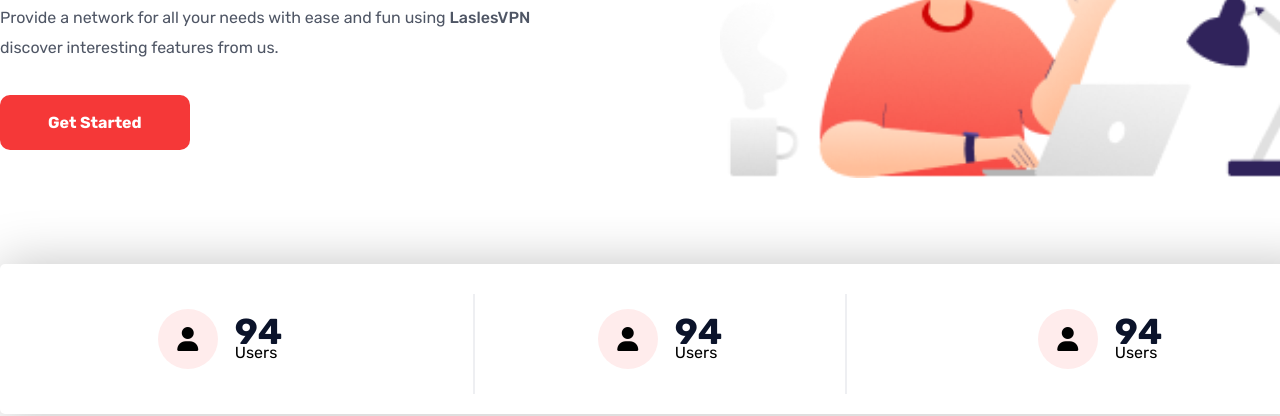
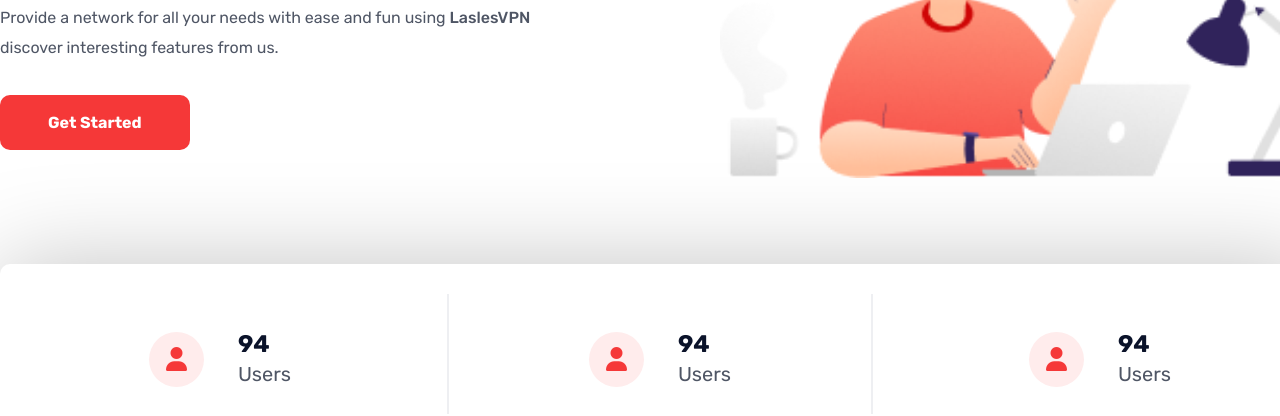
Before and after one commit to dev-mehedihassan/laslesVPN, a plain HTML site: page index.html in a window 1280 px wide. Shown: the part 387-803 px from the top of the page. Drawn offline with Linux system fonts and the light colour scheme.

Commit message:
counter section added

```diff
--- a/css/style.css
+++ b/css/style.css
@@ -122,6 +122,7 @@ h1,h2,h3,h4,h5,h6,p{
 .banner_content p span{
     font-weight: 500;
 }
+
 .banner_btn{
     font-weight: 700;
     font-size: 16px;
@@ -131,6 +132,12 @@ h1,h2,h3,h4,h5,h6,p{
     border: none;
     background: #F53838;
     border-radius: 10px;
+    transition: all linear 0.3s;
+}
+
+.banner_btn:hover{
+    color: #F53838;
+    background: #FFFFFF;
 }
 
 .banner_img{
@@ -148,55 +155,67 @@ h1,h2,h3,h4,h5,h6,p{
 
 .counter_wrapper{
     width: 100%;
-    height: 150px;
-    box-shadow: 0 1.88px 53.56px 0 rgba(0, 0, 0, .25);
+    height: 190px;
     display: flex;
     align-items: center;
     justify-content: space-around;
-    border-radius: 5px;
-    background-color: white;
+    border-radius: 10px;
+    box-shadow: 0 4px 100px 0 rgba(0, 0, 0, 0.25);
+}
 
-}
 .counter_item{
     display: flex;
     align-items: center;
-    gap: 17px;
+    gap: 34px;
     position: relative;
 }
+
 .counter_item.center::after{
     position: absolute;
     content: "";
+    top: -35px;
+    left: -100%;
     width: 2px;
-    height: 100px;
-    background-color: #EEEFF2;
-    top: -15px;
-    left: -100%;
+    height: 120px;
+    background: #EEEFF2;
 }
+
 .counter_item.center::before{
     position: absolute;
     content: "";
+    top: -35px;
+    right: -100%;
     width: 2px;
-    height: 100px;
-    background-color: #EEEFF2;
-    top: -15px;
-    right: -100%;
-}
-.counter_item .heading{
-    font-size: 36px;
-    font-weight: 700;
-    color: #0B132A;
+    height: 120px;
+    background: #EEEFF2;
 }
 
 .counter_item .icon{
-    width: 60px;
-    height: 60px;
-    background-color: #FFECEC;
+    width: 55px;
+    height: 55px;
+    background: #FFECEC;
     border-radius: 50%;
     display: flex;
     align-items: center;
     justify-content: center;
 }
+
 .counter_item i{
     font-size: 24px;
+    color: #F53838;
+}
+
+.counter_item h4{
+    font-weight: 700;
+    font-size: 24px;
+    line-height: 30px;
+    color: #0B132A;
+}
+
+.counter_item p{
+    font-weight: 400;
+    font-size: 20px;
+    line-height: 30px;
+    color: #4F5665;
 }
 /* ==== Counter Section Style End ==== */
--- a/index.html
+++ b/index.html
@@ -70,22 +70,22 @@
                 <div class="counter_item">
                     <div class="icon"><i class="fa-solid fa-user"></i></div>
                     <div class="itemone">
-                        <h4 class="heading">94</h4>
-                        <p class="cmn_des">Users</p>
+                        <h4>94</h4>
+                        <p>Users</p>
                     </div>
                 </div>
                 <div class="counter_item center">
                     <div class="icon"><i class="fa-solid fa-user"></i></div>
                     <div class="itemone">
-                        <h4 class="heading">94</h4>
-                        <p class="cmn_des">Users</p>
+                        <h4>94</h4>
+                        <p>Users</p>
                     </div>
                 </div>
                 <div class="counter_item">
                     <div class="icon"><i class="fa-solid fa-user"></i></div>
                     <div class="itemone">
-                        <h4 class="heading">94</h4>
-                        <p class="cmn_des">Users</p>
+                        <h4>94</h4>
+                        <p>Users</p>
                     </div>
                 </div>
             </div>
```
